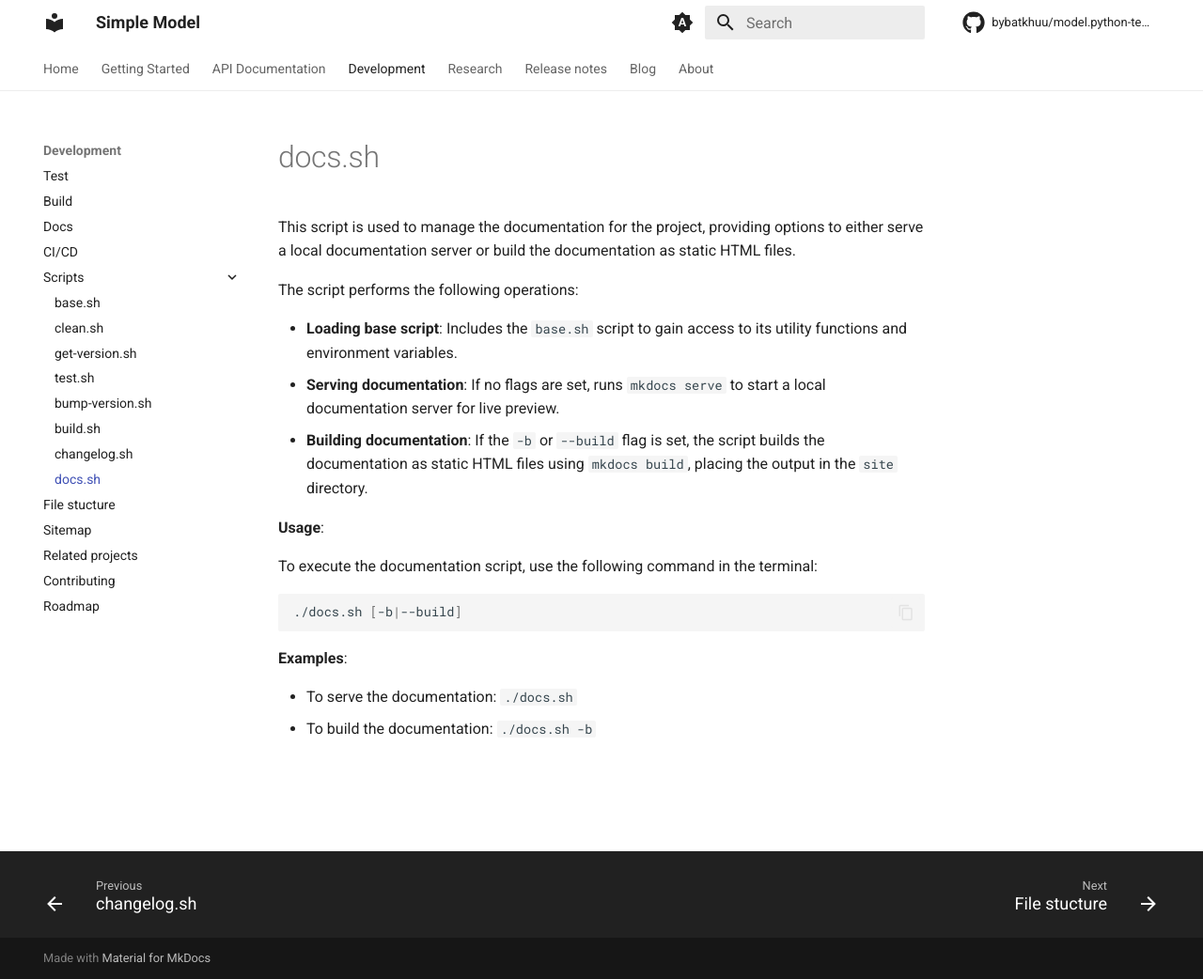
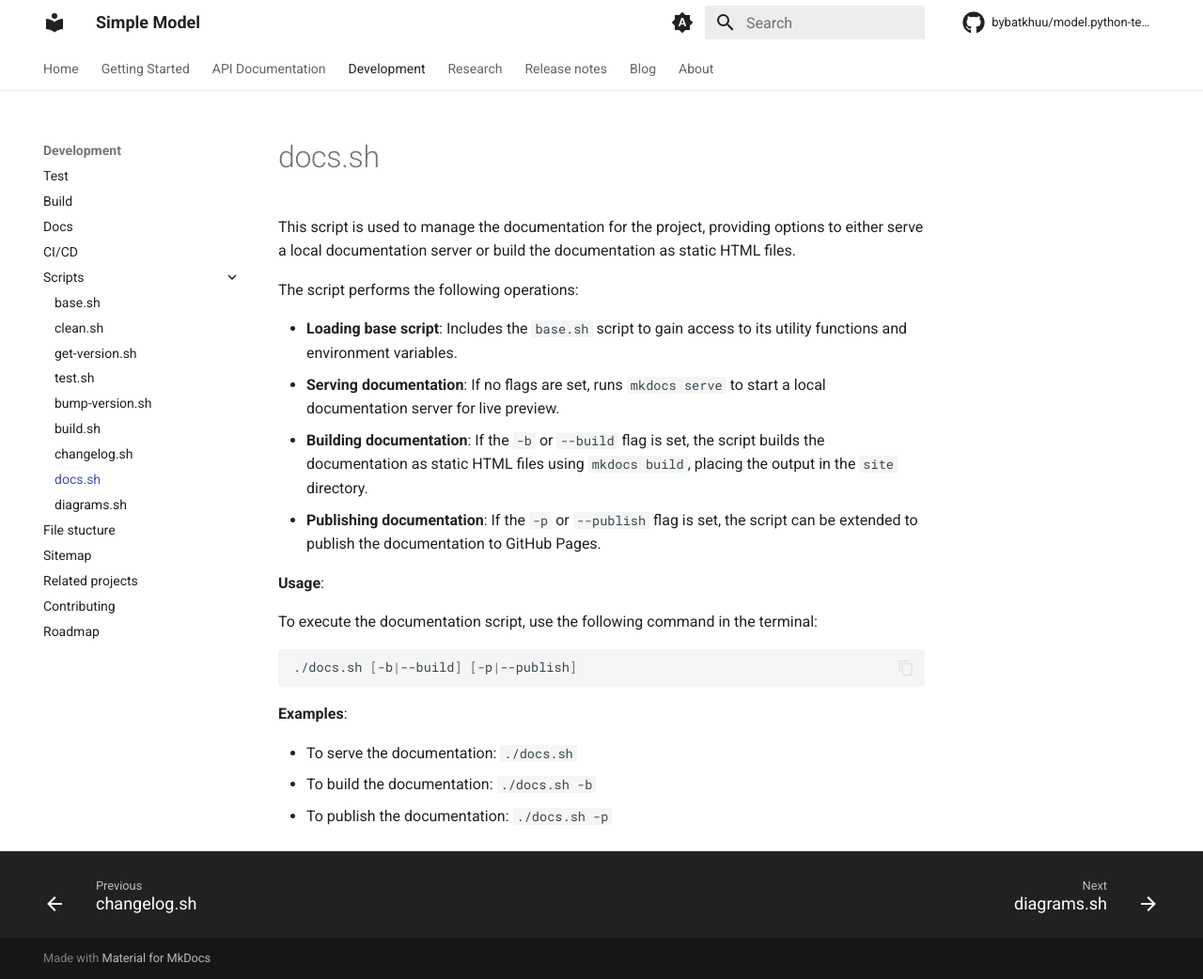
Before and after one commit to bybatkhuu/model.python-template, an MkDocs documentation site: the page built from docs/pages/dev/scripts/8.docs.md, in a window 1280 px wide and 1042 px high. Shown: the whole window at 94% size. Built offline with MkDocs 1.6.1 and Material for MkDocs 9.7.7, drawn with Linux system fonts in a browser that asks for light colours; comment, search, counter and statistics services are not loaded.

Commit message:
:hammer::memo: Improve error messages in scripts and update documentation references for new diagram.sh script

````diff
--- a/docs/pages/dev/scripts/8.docs.md
+++ b/docs/pages/dev/scripts/8.docs.md
@@ -7,16 +7,18 @@ The script performs the following operations:
 - **Loading base script**: Includes the `base.sh` script to gain access to its utility functions and environment variables.
 - **Serving documentation**: If no flags are set, runs `mkdocs serve` to start a local documentation server for live preview.
 - **Building documentation**: If the `-b` or `--build` flag is set, the script builds the documentation as static HTML files using `mkdocs build`, placing the output in the `site` directory.
+- **Publishing documentation**: If the `-p` or `--publish` flag is set, the script can be extended to publish the documentation to GitHub Pages.
 
 **Usage**:
 
 To execute the documentation script, use the following command in the terminal:
 
 ```sh
-./docs.sh [-b|--build]
+./docs.sh [-b|--build] [-p|--publish]
 ```
 
 **Examples**:
 
 - To serve the documentation: `./docs.sh`
 - To build the documentation: `./docs.sh -b`
+- To publish the documentation: `./docs.sh -p`
--- a/mkdocs.yml
+++ b/mkdocs.yml
@@ -95,6 +95,7 @@ nav:
           - build.sh: pages/dev/scripts/6.build.md
           - changelog.sh: pages/dev/scripts/7.changelog.md
           - docs.sh: pages/dev/scripts/8.docs.md
+          - diagrams.sh: pages/dev/scripts/9.diagrams.md
       - File stucture: pages/dev/file-structure.md
       - Sitemap: pages/dev/sitemap.md
       - Related projects: pages/dev/related-projects.md
````
Also changed, not shown: docs/pages/dev/README.md (+3 -0 lines), docs/pages/dev/scripts/9.diagrams.md (added, +39 -0 lines), docs/pages/dev/scripts/README.md (+2 -0 lines), docs/pages/dev/sitemap.md (+1 -0 lines), 8 other files.
